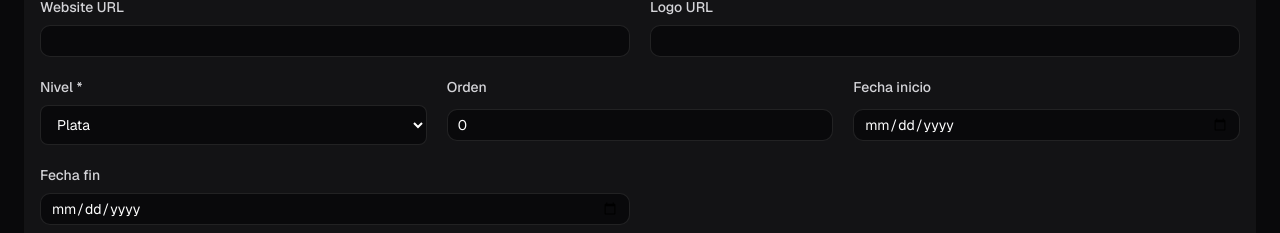
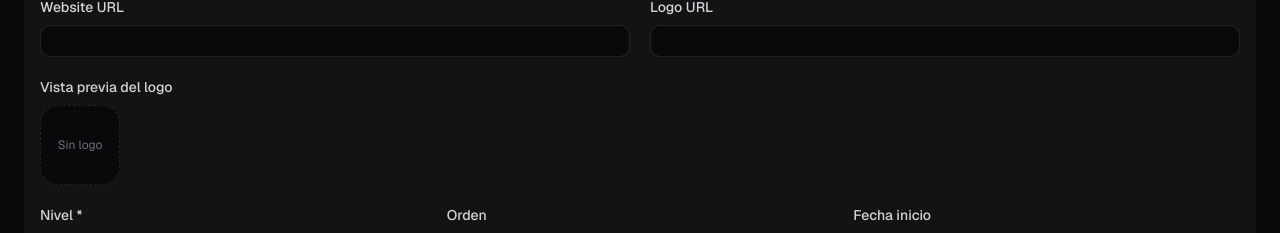
Before and after one commit to GFGaldeano/el-rincon-monterizo, a Next.js app: page /admin/sponsors/new in a window 1280 px wide. Shown: the part 712-945 px from the top of the page. Built offline with nearby package versions, Linux system fonts and the light colour scheme; no server answers.

Commit message:
feat: add sponsor logo preview to admin forms

```diff
--- a/src/features/admin/components/sponsors/CreateSponsorForm.tsx
+++ b/src/features/admin/components/sponsors/CreateSponsorForm.tsx
@@ -1,6 +1,7 @@
 "use client";
 
-import { useActionState } from "react";
+import Image from "next/image";
+import { useActionState, useState } from "react";
 
 import { createSponsorAction } from "@/features/admin/actions/sponsor.actions";
 import { Button } from "@/components/ui/button";
@@ -13,6 +14,8 @@ const initialState = {
 };
 
 export function CreateSponsorForm() {
+  const [logoPreviewUrl, setLogoPreviewUrl] = useState("");
+
   const [state, formAction, isPending] = useActionState(
     async (_prevState: typeof initialState, formData: FormData) => {
       try {
@@ -126,9 +129,33 @@ export function CreateSponsorForm() {
               <Input
                 id="logoUrl"
                 name="logoUrl"
+                value={logoPreviewUrl}
+                onChange={(event) => setLogoPreviewUrl(event.target.value)}
                 className="border-white/10 bg-zinc-950 text-white"
               />
             </div>
+          </div>
+
+          <div className="grid gap-2">
+            <label className="text-sm font-medium text-zinc-300">
+              Vista previa del logo
+            </label>
+
+            {logoPreviewUrl ? (
+              <div className="relative h-20 w-20 overflow-hidden rounded-2xl border border-white/10 bg-white">
+                <Image
+                  src={logoPreviewUrl}
+                  alt="Vista previa del logo"
+                  fill
+                  className="object-cover"
+                  sizes="80px"
+                />
+              </div>
+            ) : (
+              <div className="flex h-20 w-20 items-center justify-center rounded-2xl border border-dashed border-white/10 bg-zinc-950 text-xs text-zinc-500">
+                Sin logo
+              </div>
+            )}
           </div>
 
           <div className="grid gap-5 md:grid-cols-3">
--- a/src/features/admin/components/sponsors/EditSponsorForm.tsx
+++ b/src/features/admin/components/sponsors/EditSponsorForm.tsx
@@ -1,6 +1,7 @@
 "use client";
 
-import { useActionState } from "react";
+import Image from "next/image";
+import { useActionState, useState } from "react";
 
 import { updateSponsorAction } from "@/features/admin/actions/sponsor.actions";
 import { Button } from "@/components/ui/button";
@@ -32,6 +33,8 @@ const initialState = {
 };
 
 export function EditSponsorForm({ item }: EditSponsorFormProps) {
+  const [logoPreviewUrl, setLogoPreviewUrl] = useState(item.logo_url ?? "");
+
   const [state, formAction, isPending] = useActionState(
     async (_prevState: typeof initialState, formData: FormData) => {
       try {
@@ -152,10 +155,33 @@ export function EditSponsorForm({ item }: EditSponsorFormProps) {
               <Input
                 id="logoUrl"
                 name="logoUrl"
-                defaultValue={item.logo_url ?? ""}
+                value={logoPreviewUrl}
+                onChange={(event) => setLogoPreviewUrl(event.target.value)}
                 className="border-white/10 bg-zinc-950 text-white"
               />
             </div>
+          </div>
+
+          <div className="grid gap-2">
+            <label className="text-sm font-medium text-zinc-300">
+              Vista previa del logo
+            </label>
+
+            {logoPreviewUrl ? (
+              <div className="relative h-20 w-20 overflow-hidden rounded-2xl border border-white/10 bg-white">
+                <Image
+                  src={logoPreviewUrl}
+                  alt="Vista previa del logo"
+                  fill
+                  className="object-cover"
+                  sizes="80px"
+                />
+              </div>
+            ) : (
+              <div className="flex h-20 w-20 items-center justify-center rounded-2xl border border-dashed border-white/10 bg-zinc-950 text-xs text-zinc-500">
+                Sin logo
+              </div>
+            )}
           </div>
 
           <div className="grid gap-5 md:grid-cols-3">
```
